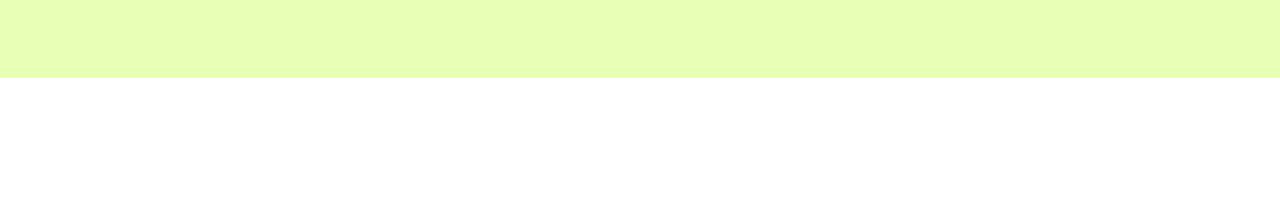
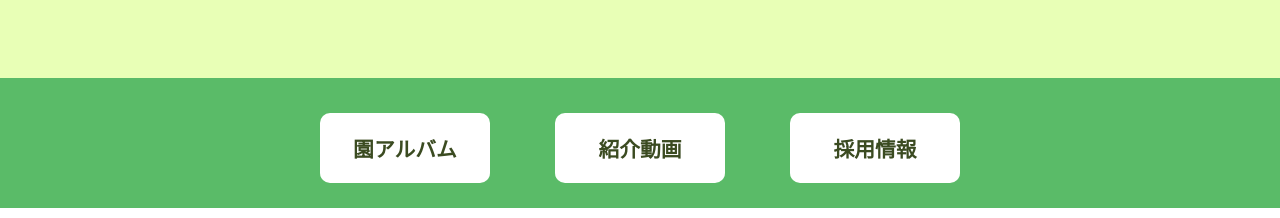
Before and after one commit to yamakamisaki/kindergarten-site, a plain HTML site: page index.html in a window 1280 px wide. Shown: the part 4396-4614 px from the top of the page. Before the commit the page ends 4474 px from the top, so only its background shows below. Drawn offline with nearby package versions, Linux system fonts and the light colour scheme; some packages are replaced by stand-ins of ours.

Commit message:
下部ナビ

```diff
--- a/index.html
+++ b/index.html
@@ -170,6 +170,17 @@
         </div>
      </div>
 
+     <!-- information -->
+     <div class="information">
+        <div  class="information-btns">
+          <a href="#" class="information-btn">園アルバム</a>
+          <a href="#" class="information-btn">紹介動画</a>
+          <a href="#" class="information-btn">採用情報</a>
+        </div>
+     </div>
+
+
+
 
   </div><!--/all-wrap-->
 
--- a/style.css
+++ b/style.css
@@ -308,3 +308,31 @@ access
 .address-flex p{
   font-size: 18px;
 }
+
+/*********************************
+information
+*********************************/
+
+.information{
+  width: 100%;
+  height: 130px;
+  background-color: #5ABB68;
+}
+
+.information-btns{
+  display: flex;
+  justify-content: space-between;
+  align-items: center;
+  width: 50%;
+  height: 140px;
+  margin: auto;
+}
+
+.information-btn{
+  width: 170px;
+  padding: 20px;
+  background-color: #FFF;
+  border-radius: 10px;
+  text-align: center;
+  color: #3B4B21;
+}
```
Lines whose indentation alone changed are shown as unchanged.
